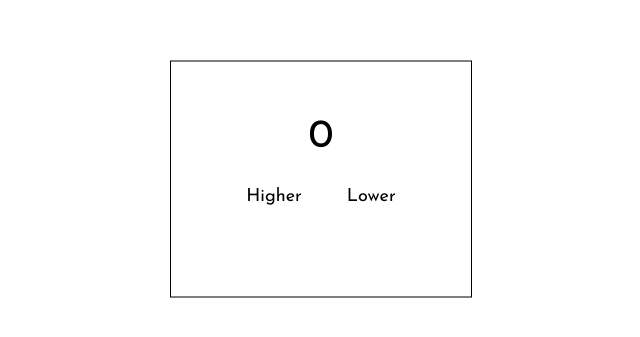
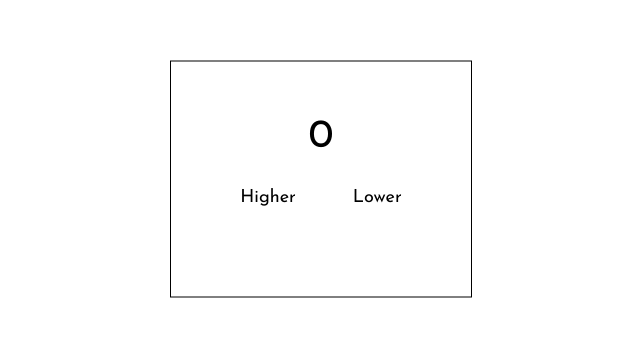
Before and after one commit to AkramDaghar/numChanger, a plain HTML site: page index.html in a window 1280 px wide. Shown: the part 221-558 px from the top of the page, 319-959 px from the left. Drawn offline with Linux system fonts and the light colour scheme.

Commit message:
Update index.html

```diff
--- a/index.html
+++ b/index.html
@@ -17,7 +17,7 @@
 		}
 
 		// You have to put the conditional statement inside a function and then call that function on each button click
-		// color palette high : #4CAF50 low :
+		// color palette high : #4CAF50 low : #f44336
 		function colorChange(){
             if (num < 0) {
                 document.getElementById("number").style.color = "#f44336";
@@ -52,7 +52,7 @@
 			font-size: 18px;
 			color: #000;
 			border: none;
-			padding: 10px 20px;
+			margin: 10px 20px;
 			font-family: "Josefin Sans", sans serif;
 			background: none;
 			outline: none;
@@ -82,9 +82,8 @@
 		#number {
 			font-size: 40px;
 			transition: 0.3s;
-			padding: 0px;
-			margin: 55px 0px 20px 0px;
-			box-sizing: 10px;
+			margin: 55px auto 20px;
+			display: table;
 			text-align: center;
 		}
 
```
